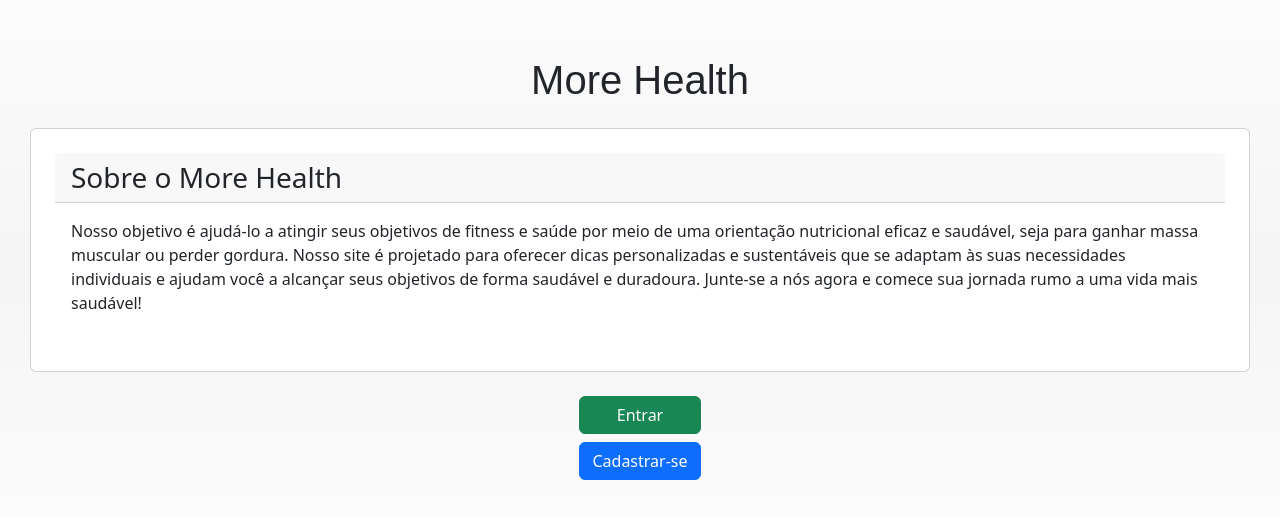
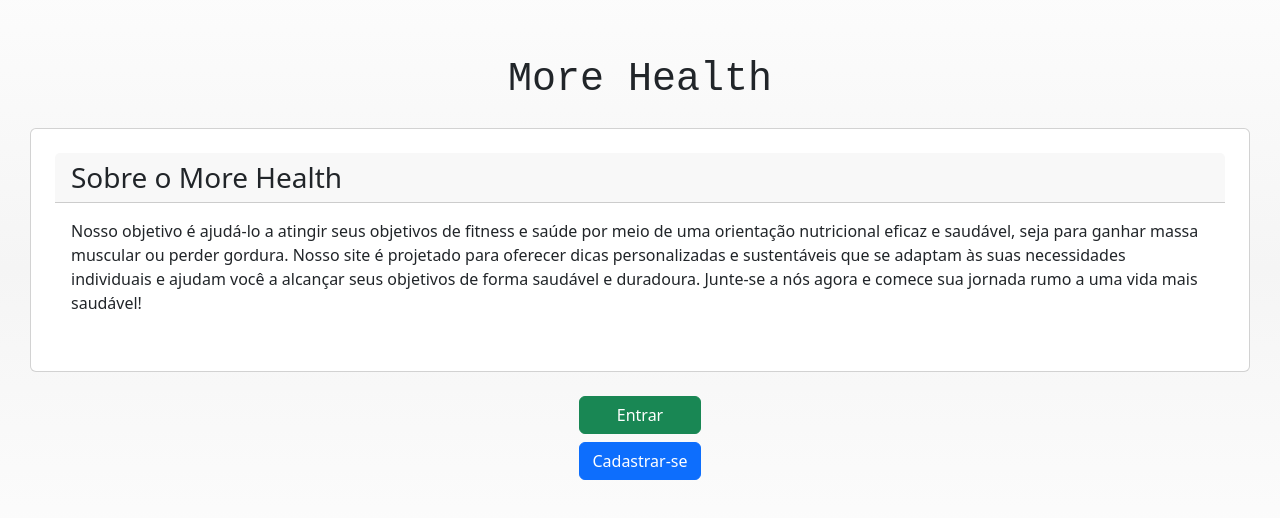
Before and after one commit to deividsilvajs/more-health, a React (Create React App) app: page / in a window 1280 px wide. Shown: the part 132-650 px from the top of the page. Built offline with nearby package versions, Linux system fonts and the light colour scheme.

Commit message:
estilização da logo

```diff
--- a/src/App.css
+++ b/src/App.css
@@ -7,6 +7,8 @@
     transform: rotate(360deg);
   }
 }
+
+@import url('https://fonts.googleapis.com/css2?family=Roboto+Mono&display=swap');
 
 h1,
 h2,
@@ -23,8 +25,8 @@ h6 {
   background: linear-gradient(white, rgb(245, 245, 245), white);
 }
 
-h1 {
-  font-family: 'Oswald', sans-serif;
+.logo {
+  font-family: 'Roboto Mono', monospace;
 }
 
 .form {
--- a/src/components/user/Informations.js
+++ b/src/components/user/Informations.js
@@ -5,7 +5,7 @@ const Informations = ({ user }) => {
     return (
         <div className='card w-75 p-4 my-3'>
             <div className='card-header d-flex justify-content-between align-items-center'>
-                <h3>More Health</h3>
+                <h3 className='logo'>More Health</h3>
                 <User />
             </div>
             <div className='card-body d-flex flex-column'>
--- a/src/pages/Main.js
+++ b/src/pages/Main.js
@@ -20,7 +20,7 @@ const Main = () => {
 
     return (
         <div id='content' className='d-flex flex-column align-items-center justify-content-center'>
-            <h1>More Health</h1>
+            <h1 className='logo'>More Health</h1>
             <About />
             <Buttons showLogin={changeLoginState} showSignUp={changeSignUpState} />
             {showLogin ? <LoginForm hideLogin={changeLoginState} /> : null}
```
